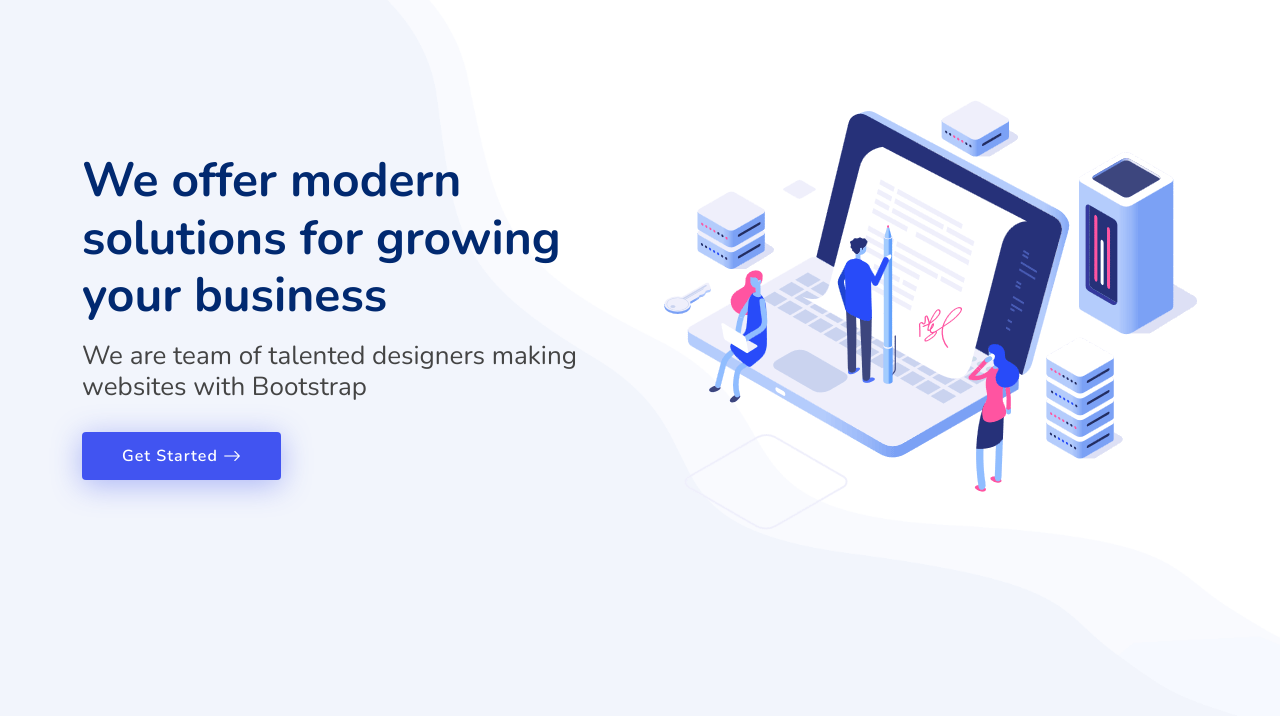
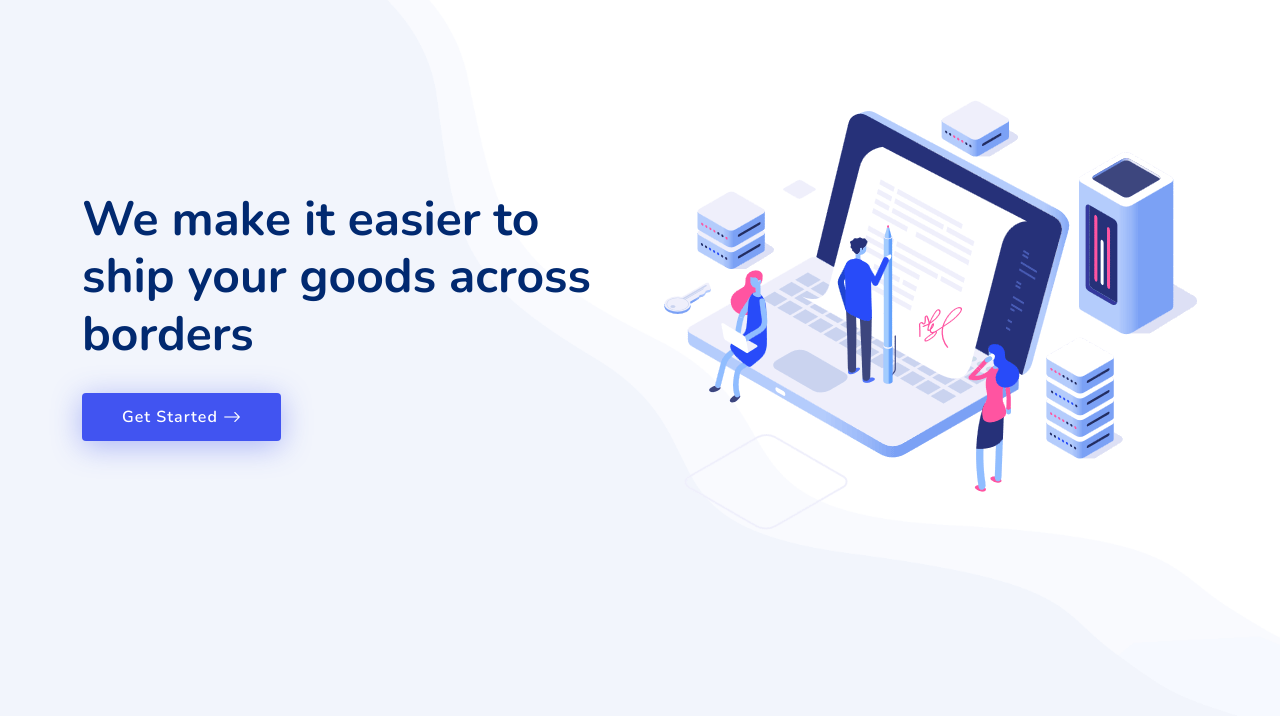
Before and after one commit to Rabin40/Nepalsea, a plain HTML site: page Nepalsea/index.html in a window 1280 px wide. Shown: the part 84-800 px from the top of the page. Drawn offline with nearby package versions, Linux system fonts and the light colour scheme.

Commit message:
text changes

```diff
--- a/Nepalsea/index.html
+++ b/Nepalsea/index.html
@@ -59,8 +59,7 @@
     <div class="container">
       <div class="row">
         <div class="col-lg-6 d-flex flex-column justify-content-center">
-          <h1 data-aos="fade-up">We offer modern solutions for growing your business</h1>
-          <h2 data-aos="fade-up" data-aos-delay="400">We are team of talented designers making websites with Bootstrap</h2>
+          <h1 data-aos="fade-up">We make it easier to ship your goods across borders</h1>
           <div data-aos="fade-up" data-aos-delay="600">
             <div class="text-center text-lg-start">
               <a href="#about" class="btn-get-started scrollto d-inline-flex align-items-center justify-content-center align-self-center">
```
